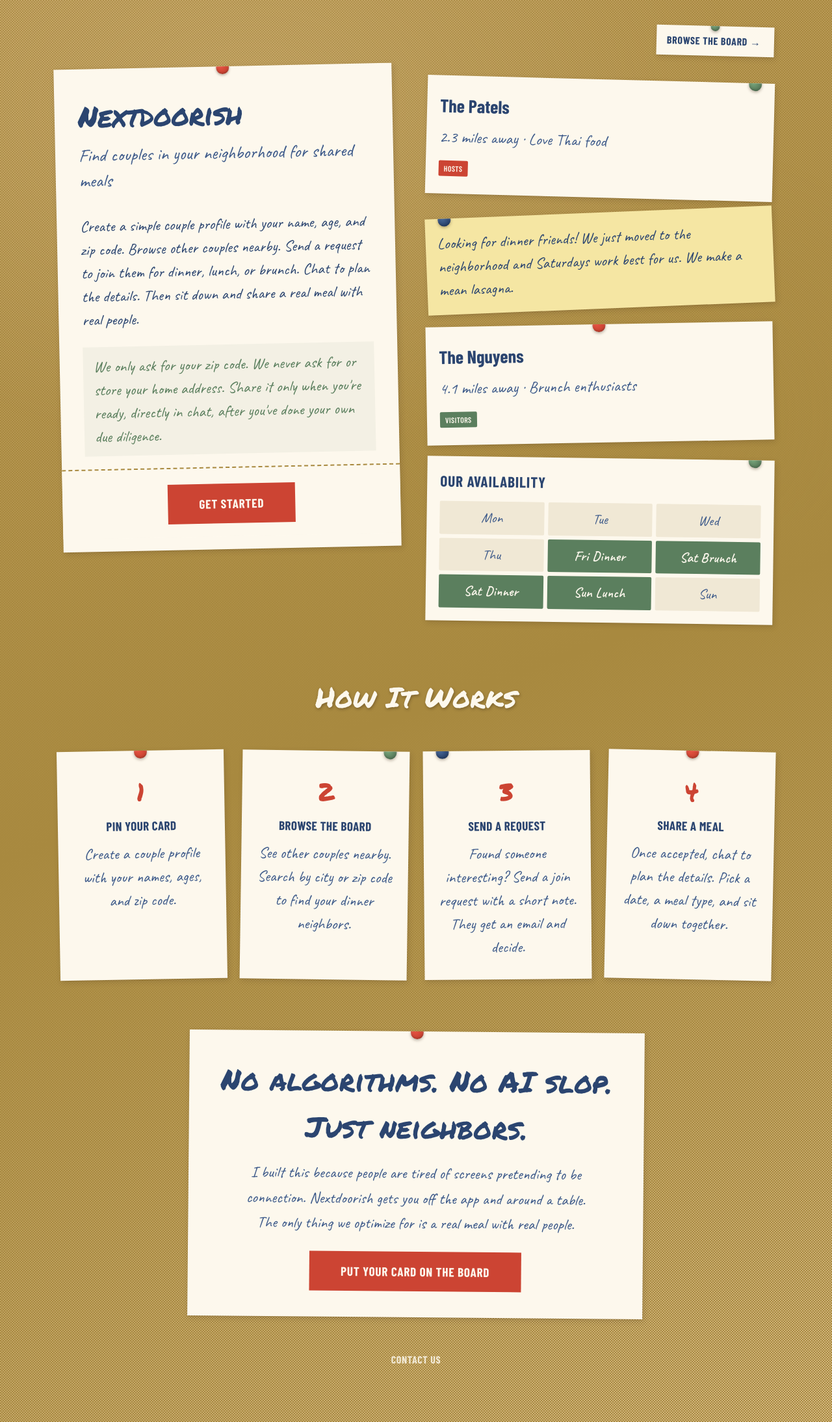
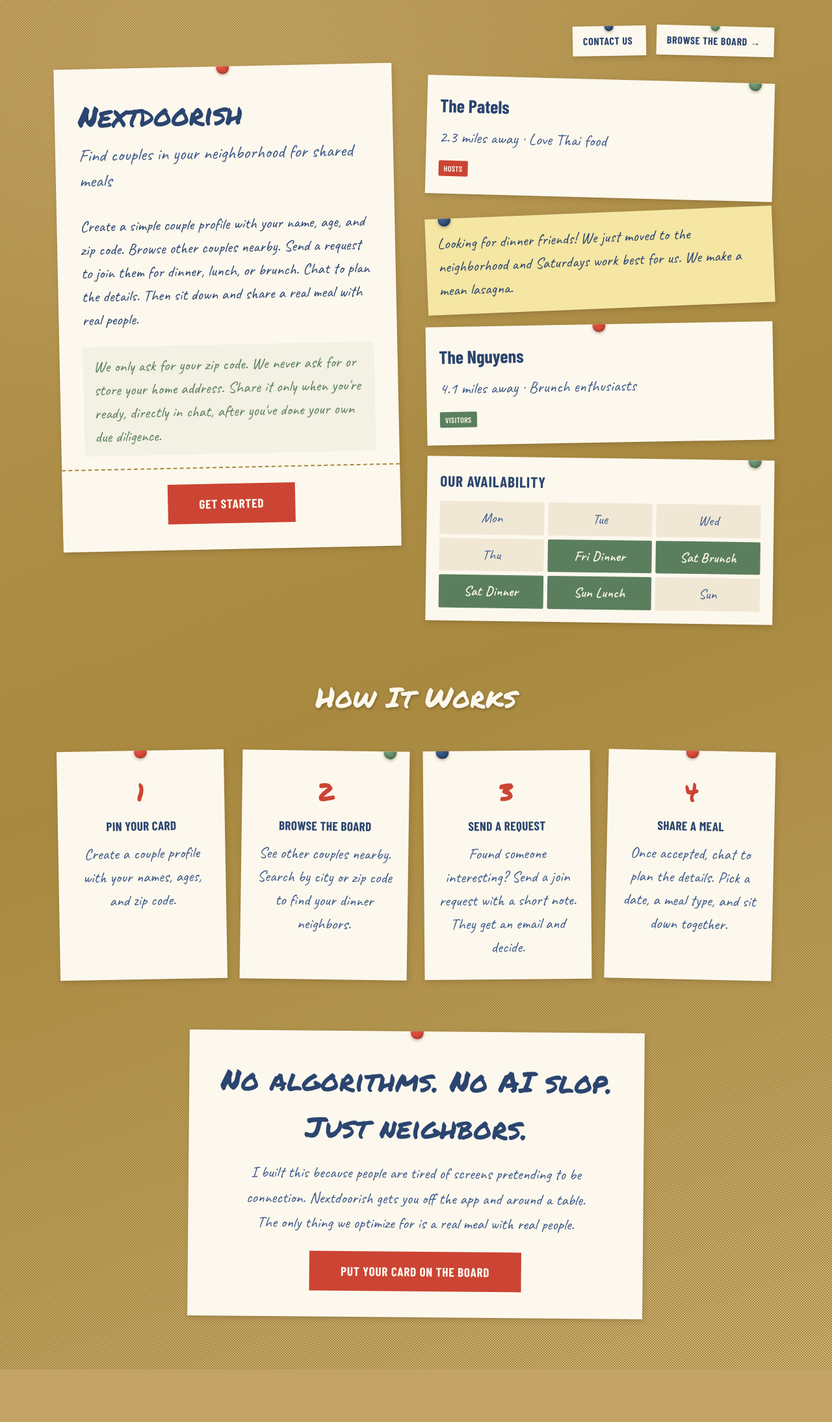
Before and after one commit to AmitKulkarni23/knowthyneighbor, a Next.js app in the folder frontend/: page / in a window 1280 px wide. Shown: the whole page at 65% size. After the commit the page ends 2107 px from the top, so only its background shows below. Built offline with nearby package versions, Linux system fonts and the light colour scheme.

Commit message:
Move Contact Us link to landing page top nav (beside Browse the Board) and app navbar dropdown menu

```diff
--- a/frontend/src/app/page.tsx
+++ b/frontend/src/app/page.tsx
@@ -33,8 +33,53 @@ export default function Home() {
 
   return (
     <Box sx={{ ...boardBgSx as object, px: 2, py: 5, pb: 10 }}>
-      {/* ── Browse link ── */}
-      <Box sx={{ maxWidth: 1100, mx: 'auto', display: 'flex', justifyContent: 'flex-end', mb: 2, position: 'relative', zIndex: 2 }}>
+      {/* ── Top nav links ── */}
+      <Box sx={{ maxWidth: 1100, mx: 'auto', display: 'flex', justifyContent: 'flex-end', gap: 2, mb: 2, position: 'relative', zIndex: 2 }}>
+        <Card
+          onClick={() => router.push('/contact')}
+          sx={{
+            bgcolor: 'var(--paper)',
+            borderRadius: 0,
+            boxShadow: 'var(--shadow-card-rest)',
+            p: '10px 20px 10px 16px',
+            cursor: 'pointer',
+            position: 'relative',
+            transform: 'rotate(-1deg)',
+            transition: 'var(--ease-card)',
+            '&:hover': {
+              boxShadow: 'var(--shadow-card-lift)',
+              transform: 'rotate(-1deg) translateY(-3px) scale(1.02)',
+            },
+          }}
+        >
+          <Box
+            sx={{
+              position: 'absolute',
+              top: -6,
+              left: '50%',
+              transform: 'translateX(-50%)',
+              width: 14,
+              height: 14,
+              borderRadius: '50%',
+              background: 'radial-gradient(circle at 35% 35%, #4a6a9a, var(--ink-blue) 60%, #1a3050)',
+              boxShadow: '0 2px 4px rgba(60, 40, 20, 0.35), inset 0 -2px 3px rgba(0,0,0,0.15), inset 0 2px 3px rgba(255,255,255,0.3)',
+              zIndex: 2,
+            }}
+          />
+          <Typography
+            sx={{
+              fontFamily: 'var(--font-condensed), sans-serif',
+              fontWeight: 700,
+              fontSize: '1rem',
+              color: 'var(--ink-blue)',
+              textTransform: 'uppercase',
+              letterSpacing: '0.04em',
+              whiteSpace: 'nowrap',
+            }}
+          >
+            Contact Us
+          </Typography>
+        </Card>
         <Card
           onClick={() => router.push('/browse')}
           sx={{
@@ -195,27 +240,6 @@ export default function Home() {
         </Card>
       </Box>
 
-      {/* ── Footer ── */}
-      <Box sx={{ maxWidth: 1100, mx: 'auto', mt: 6, textAlign: 'center', position: 'relative', zIndex: 1 }}>
-        <Typography
-          component="a"
-          href="/contact"
-          sx={{
-            fontFamily: 'var(--font-condensed), sans-serif',
-            fontWeight: 700,
-            fontSize: '1rem',
-            color: 'var(--paper)',
-            textTransform: 'uppercase',
-            letterSpacing: '0.04em',
-            textDecoration: 'none',
-            opacity: 0.85,
-            '&:hover': { opacity: 1, textDecoration: 'underline' },
-          }}
-        >
-          Contact Us
-        </Typography>
-      </Box>
-
       <SignInDialog open={signInOpen} onClose={() => setSignInOpen(false)} />
     </Box>
   );
```
Also changed, not shown: frontend/src/components/AppNavBar.tsx (+14 -0 lines).
